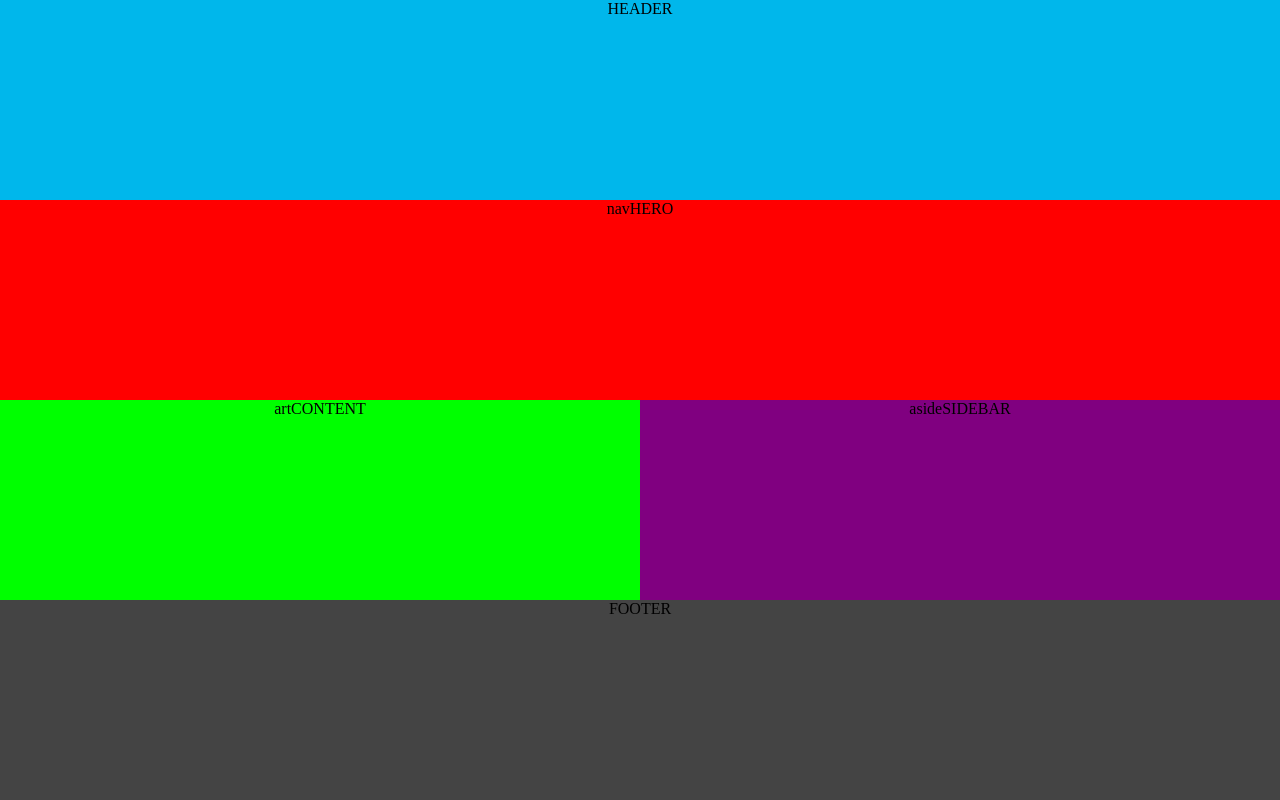
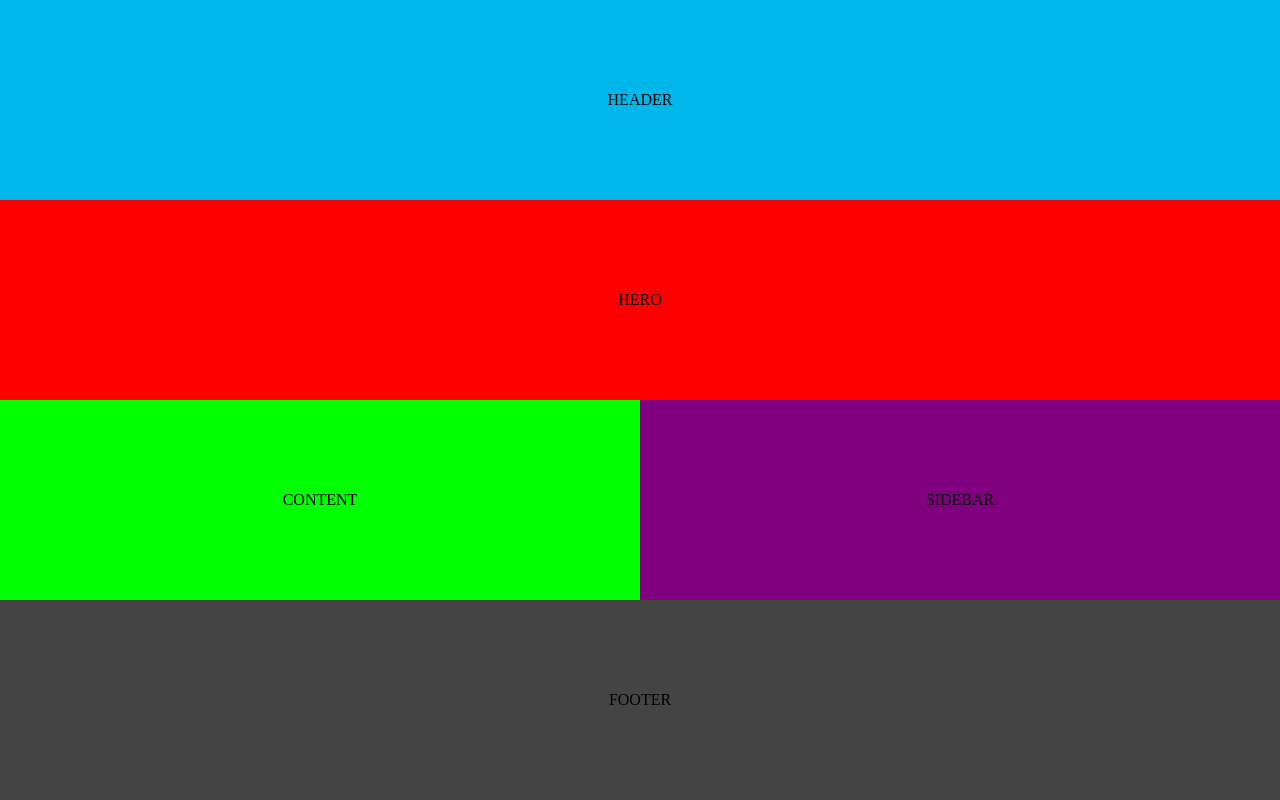
Before and after one commit to jackattackks/CSS-Flexbox-First-Attempt, a plain HTML site: page index.html in a window 1280 px wide. Drawn offline with Linux system fonts and the light colour scheme.

Commit message:
final product

```diff
--- a/index.html
+++ b/index.html
@@ -4,14 +4,14 @@
     <link rel="stylesheet" href="style.css">
 </head>
 <body>
-<div id="whole">
-    <header>HEADER</header>
-    <nav>navHERO</nav>
-    <div id="main">
-        <article>artCONTENT</article>
-        <aside>asideSIDEBAR</aside>
+    <div id="whole">
+        <header>HEADER</header>
+        <nav>HERO</nav>
+        <div id="main">
+            <article>CONTENT</article>
+            <aside>SIDEBAR</aside>
+        </div>
+        <footer>FOOTER</footer>
     </div>
-    <footer>FOOTER</footer>
-</div>
 </body>
 </html>
--- a/style.css
+++ b/style.css
@@ -9,6 +9,7 @@ header {
     background: #00B7EB;
     text-align: center;
     height: 25vh;
+    line-height: 25vh;
 
 }
 
@@ -16,6 +17,7 @@ footer {
     background: #444444;
     text-align: center;
     height: 25vh;
+    line-height: 25vh;
 
 }
 
@@ -23,6 +25,7 @@ nav{
     background: #FF0000;
     text-align: center;
     height: 25vh;
+    line-height: 25vh;
 }
 
 aside{
@@ -42,16 +45,19 @@ article{
 #main{
     display: flex;
     height: 25vh;
+    line-height: 25vh;
 
 }
 
 @media screen and (max-width: 800px) {
     header, nav, footer {
         height: 20vh;
+        line-height: 20vh;
     }
     #main{
         flex-direction: column;
         height: 40vh;
+        line-height: 20vh;
     }
     aside{
         order:2;
```
